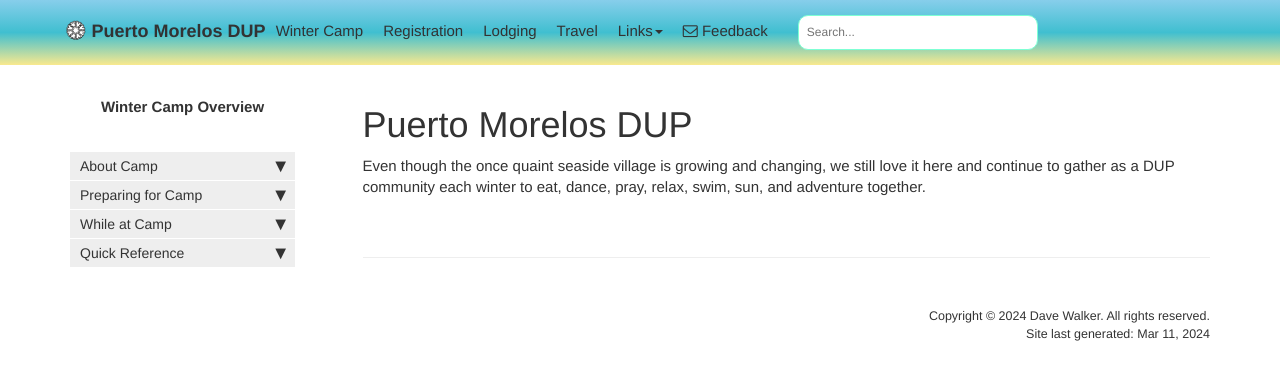
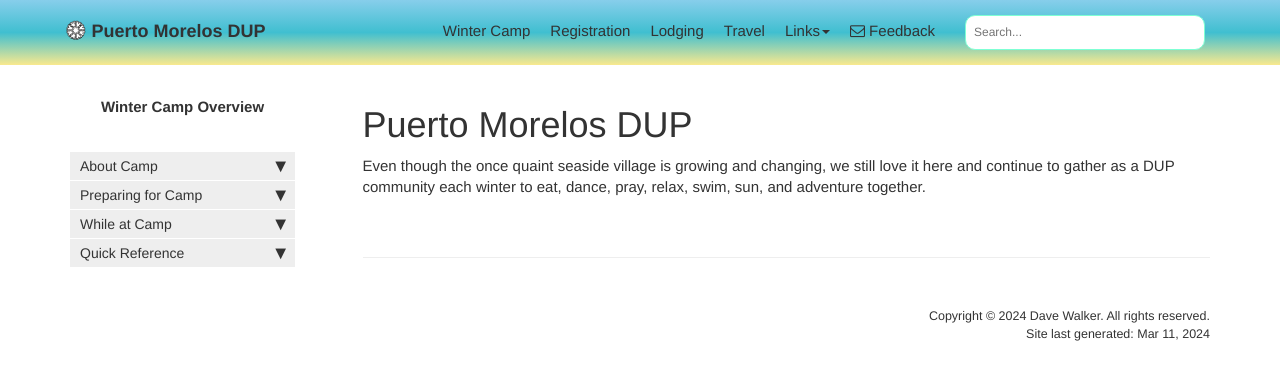
Before and after one commit to davewalker60/pmdupSAVE, a Jekyll site: the page built from index.md, in a window 1280 px wide. Shown: the top 380 px of the page. Built offline with Jekyll 4.4.1, drawn with Linux system fonts in a browser that asks for light colours; comment, search, counter and statistics services are not loaded.

Commit message:
I believe it's finally fixed!

```diff
--- a/_includes/topnav.html
+++ b/_includes/topnav.html
@@ -13,7 +13,7 @@
         </div>
         <div class="collapse navbar-collapse" id="bs-example-navbar-collapse-1">
 <!-- Separate nav from navbar! <ul class="nav navbar-nav navbar-right"> -->
-            <ul class="navbar-nav">
+            <ul class="navbar-nav navbar-right">
                 <!-- toggle sidebar button -->
 <!-- Hide toggle <li><a id="tg-sb-link" href="#"><i id="tg-sb-icon" class="fa fa-toggle-on"></i> Side Nav</a></li> -->
 
--- a/css/customstyles.css
+++ b/css/customstyles.css
@@ -445,6 +445,10 @@ ul#mysidebar {
     padding-top: 10px;*/
     margin-top: 0px;
     padding-top: 0px;
+}
+
+.navbar-right {
+    float: right!important;
 }
 
 .navbar-inverse .navbar-nav > li > a {
```
